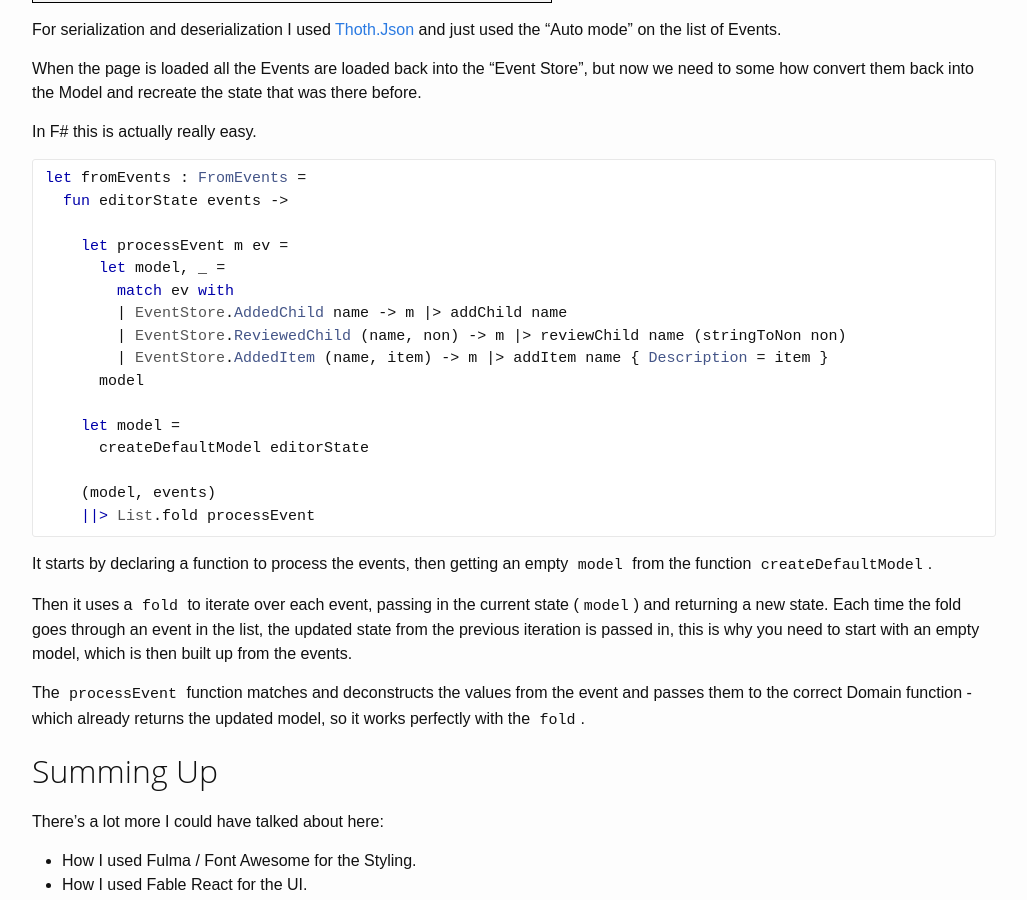
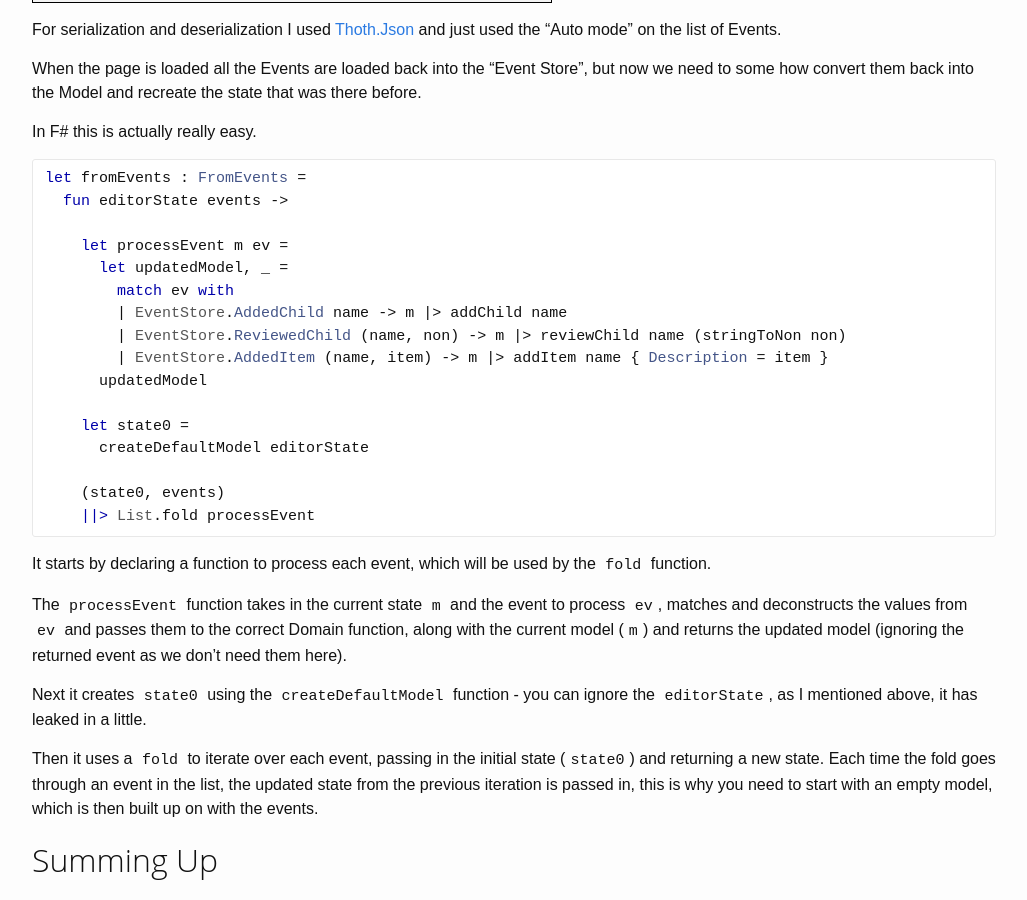
Before and after one commit to xdaDaveShaw/xdaDaveShaw.github.io, a Jekyll site: the page built from blog/_posts/2018-12-21-santas-xmas-list-in-fable.md, in a window 1280 px wide and 900 px high, scrolled down 5827 px. Shown: the whole window, without its empty margins (126-1153 px from the left). Built offline with Jekyll 4.4.1, drawn with Linux system fonts in a browser that asks for light colours.

Commit message:
more on events

````diff
--- a/blog/_posts/2018-12-21-santas-xmas-list-in-fable.md
+++ b/blog/_posts/2018-12-21-santas-xmas-list-in-fable.md
@@ -217,25 +217,27 @@ let fromEvents : FromEvents =
   fun editorState events ->
 
     let processEvent m ev =
-      let model, _ =
+      let updatedModel, _ =
         match ev with
         | EventStore.AddedChild name -> m |> addChild name
         | EventStore.ReviewedChild (name, non) -> m |> reviewChild name (stringToNon non)
         | EventStore.AddedItem (name, item) -> m |> addItem name { Description = item }
-      model
+      updatedModel
 
-    let model =
+    let state0 =
       createDefaultModel editorState
 
-    (model, events)
+    (state0, events)
     ||> List.fold processEvent
 ```
 
-It starts by declaring a function to process the events, then getting an empty `model` from the function `createDefaultModel`.
+It starts by declaring a function to process each event, which will be used by the `fold` function.
 
-Then it uses a `fold` to iterate over each event, passing in the current state (`model`) and returning a new state. Each time the fold goes through an event in the list, the updated state from the previous iteration is passed in, this is why you need to start with an empty model, which is then built up from the events.
+The `processEvent` function takes in the current state `m` and the event to process `ev`, matches and deconstructs the values from `ev` and passes them to the correct Domain function, along with the current model (`m`) and returns the updated model (ignoring the returned event as we don't need them here).
 
-The `processEvent` function matches and deconstructs the values from the event and passes them to the correct Domain function - which already returns the updated model, so it works perfectly with the `fold`.
+Next it creates `state0` using the `createDefaultModel` function - you can ignore the `editorState`, as I mentioned above, it has leaked in a little.
+
+Then it uses a `fold` to iterate over each event, passing in the initial state (`state0`) and returning a new state. Each time the fold goes through an event in the list, the updated state from the previous iteration is passed in, this is why you need to start with an empty model, which is then built up on with the events.
 
 ## Summing Up
 
````
